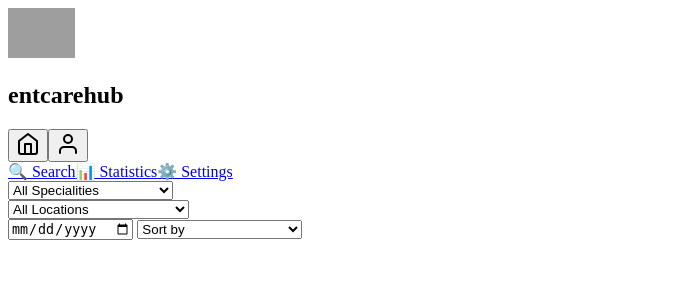
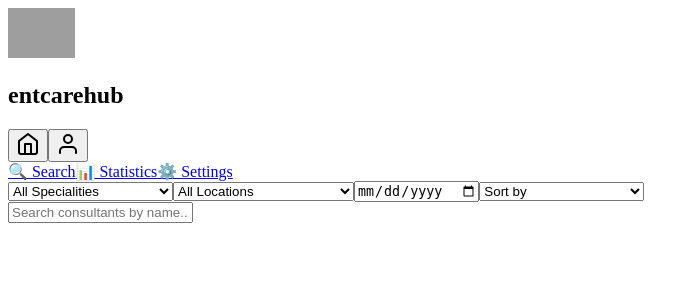
Before and after one commit to Maseeek/entcarehub, a PHP site: page /search.php in a window 1280 px wide. Shown: the top 300 px of the page, without its empty margins (0-699 px from the left). Run offline with PHP 8.4, Linux system fonts and the light colour scheme; grey boxes are pictures that could not be loaded.

Commit message:
got a serach bar working

```diff
--- a/src/client/pages/search.php
+++ b/src/client/pages/search.php
@@ -73,12 +73,55 @@
     ReactDOM.createRoot(document.getElementById('navbar-root')).render(<Navbar />);
 </script>
 
+<div class="container">
+    <div id="consultant-search-root"></div>
+</div>
 
+<script type="text/babel">
+    const { useState, useEffect } = React;
 
-<div class="container" onload="getConsultants()">
-    <div class="select-group">
-        <div class="option-container">
-            <select id="speciality" onchange="getConsultants()">
+    function ConsultantSearch() {
+        const [consultants, setConsultants] = useState([]);
+        const [searchQuery, setSearchQuery] = useState("");
+        const [filteredConsultants, setFilteredConsultants] = useState([]);
+        const [speciality, setSpeciality] = useState("");
+        const [location, setLocation] = useState("");
+        const [date, setDate] = useState("");
+        const [sort, setSort] = useState("");
+
+        useEffect(() => {
+            // Fetch consultants when the component mounts
+            async function fetchConsultants() {
+                try {
+                    const params = new URLSearchParams({
+                        speciality,
+                        clinic: location,
+                        date,
+                        sort
+                    });
+                    const response = await fetch(`../../server/process-consultant-request.php?${params.toString()}`);
+                    const data = await response.json();
+                    setConsultants(data);
+                    setFilteredConsultants(data); // Initialize with all consultants
+                } catch (error) {
+                    console.error("Error fetching consultants:", error);
+                }
+            }
+            fetchConsultants();
+        }, [speciality, location, date, sort]);
+
+        useEffect(() => {
+            // Filter consultants based on the search query
+            const filtered = consultants.filter(consultant =>
+                consultant.name.toLowerCase().includes(searchQuery.toLowerCase())
+            );
+            setFilteredConsultants(filtered);
+        }, [searchQuery, consultants]);
+
+        return (
+            <div>
+                <div className="select-group">
+                    <select value={speciality} onChange={(e) => setSpeciality(e.target.value)}>
                         <option value="">All Specialities</option>
                         <option>Otology</option>
                         <option>Rhinology</option>
@@ -87,9 +130,7 @@
                         <option>Allergy</option>
                         <option>Head and Neck Surgery</option>
                     </select>
-        </div>
-        <div class="option-container">
-            <select id="location" onchange="getConsultants()">
+                    <select value={location} onChange={(e) => setLocation(e.target.value)}>
                         <option value="">All Locations</option>
                         <option>Riverside ENT Clinic</option>
                         <option>Oakwood ENT Centre</option>
@@ -100,24 +141,42 @@
                         <option>Valley View Clinic</option>
                         <option>Lakeside ENT Clinic</option>
                     </select>
-        </div>
-        <div class="option-container">
-            <input type="date" id="date" onchange="getConsultants()">
-            <select id="sort" onchange="getConsultants()">
+                    <input type="date" value={date} onChange={(e) => setDate(e.target.value)} />
+                    <select value={sort} onChange={(e) => setSort(e.target.value)}>
                         <option value="">Sort by</option>
                         <option>Rating</option>
                         <option>Total Recommendations</option>
                         <option>Distance</option>
                     </select>
                 </div>
+                <input
+                    type="text"
+                    placeholder="Search consultants by name..."
+                    value={searchQuery}
+                    onChange={(e) => setSearchQuery(e.target.value)}
+                    className="search-input"
+                />
+                <div id="consultant-list">
+                    {filteredConsultants.map((consultant) => (
+                        <div key={consultant.id} className="consultant-card">
+                            <h3>{consultant.name}</h3>
+                            <p>Speciality: {consultant.speciality}</p>
+                            <p>Location: {consultant.clinic_name}</p>
+                            {consultant.distance && (
+                                <p>Distance: {consultant.distance.toFixed(2)} km</p>
+                            )}
+                            <button>Book Appointment</button>
                         </div>
-    <div id="consultant-list"></div>
+                    ))}
                 </div>
+            </div>
+        );
+    }
 
-
-
-</body>
+    ReactDOM.createRoot(document.getElementById("consultant-search-root")).render(<ConsultantSearch />);
+</script>
 
 <script src="https://code.jquery.com/jquery-3.6.4.min.js"></script>
 <script src="../js/main.js"></script>
+</body>
 </html>
```
Also changed, not shown: src/client/css/Search.css (+9 -0 lines), src/server/get-reviews.php (added, +21 -0 lines). Lines whose indentation alone changed are shown as unchanged.
